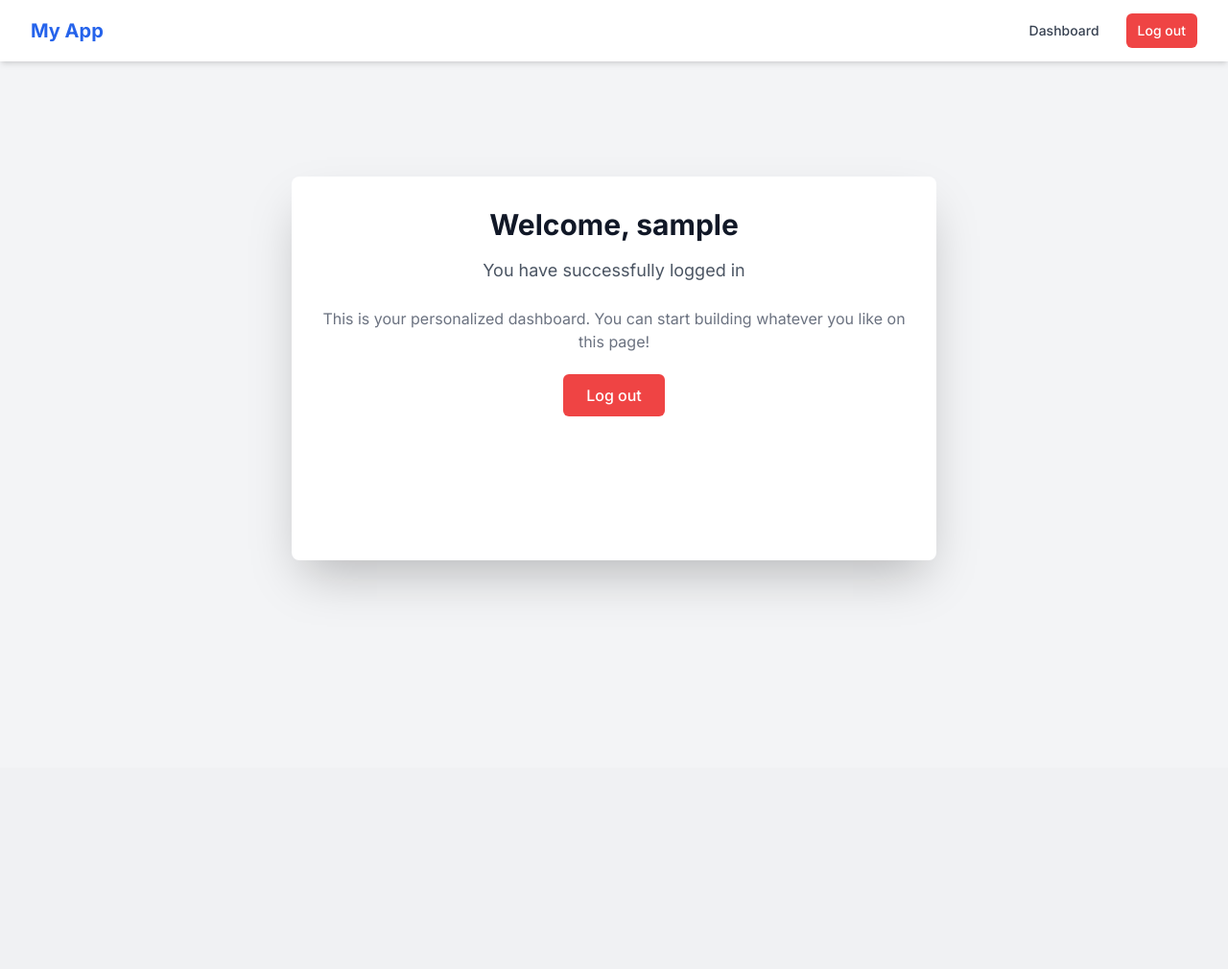
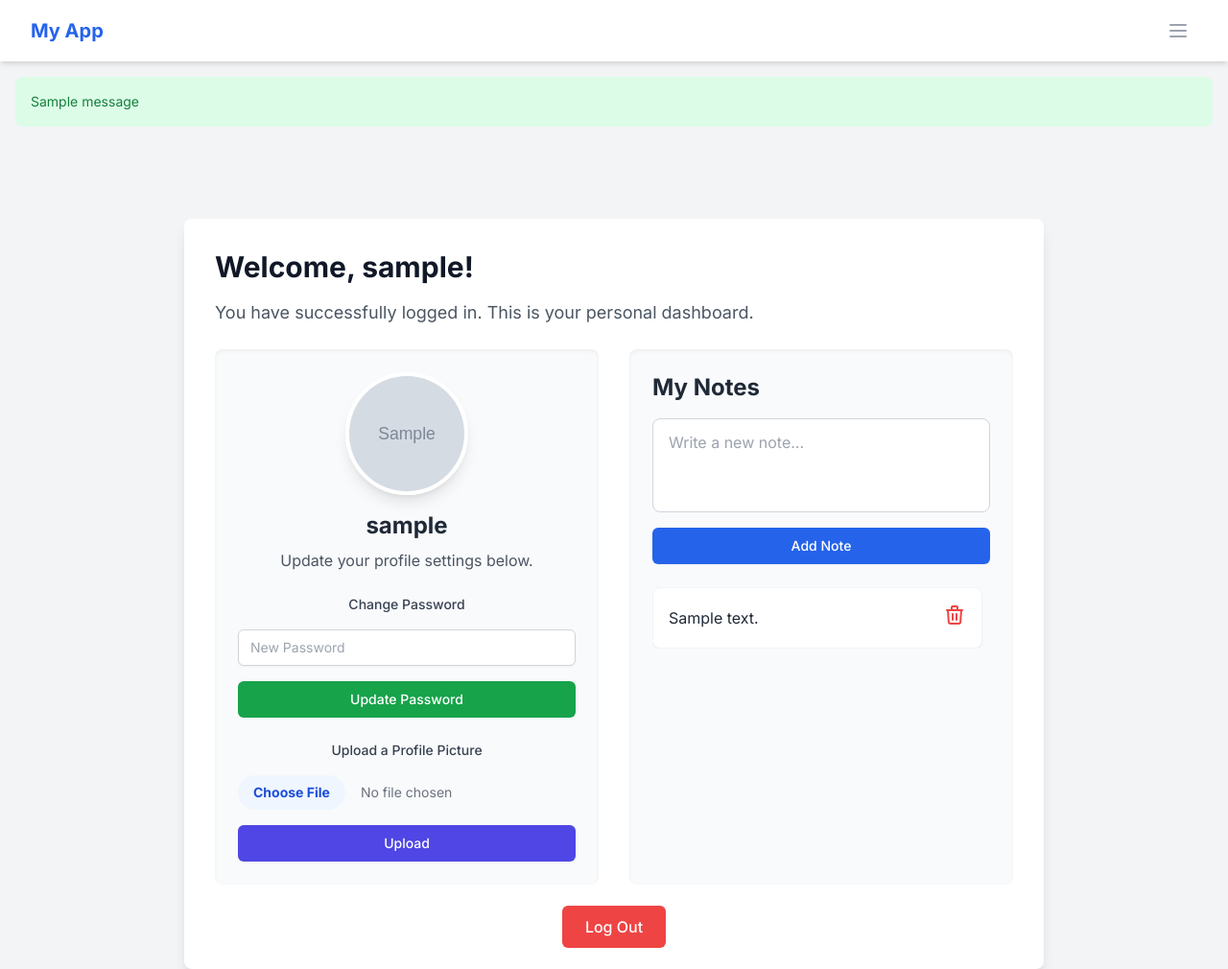
Before and after one commit to Brainnext/flask_web_auth, a Flask app: page /dashboard in a window 1280 px wide. Shown: the whole page at 96% size. Before the commit the page ends 615 px from the top, so only its background shows below. Run offline with Flask 3, Linux system fonts and the light colour scheme; a user stored in the database is signed in; tables that the repository leaves empty hold one stand-in row (values such as "Sample post"); grey boxes marked "Sample" are stand-in pictures; one stand-in notice (Sample message) is shown; some libraries are stand-ins or nearby versions.

Commit message:
Did more interface designs to have a better UI and UX

```diff
--- a/app.py
+++ b/app.py
@@ -1,11 +1,14 @@
 # Import the necessary Flask components and SQLAlchemy
 import os
 import re
+import uuid
+from datetime import datetime
 from dotenv import load_dotenv
-from flask import Flask, render_template, redirect, url_for, request
+from flask import Flask, render_template, redirect, url_for, request, flash, send_from_directory
 from flask_login import LoginManager, UserMixin, login_user, logout_user, login_required, current_user
 from werkzeug.security import generate_password_hash, check_password_hash
 from flask_sqlalchemy import SQLAlchemy
+from werkzeug.utils import secure_filename
 
 # Loading environment variable from .env file
 load_dotenv()
@@ -26,6 +29,22 @@ app.config['SQLALCHEMY_TRACK_MODIFICATIONS'] = False
 # Initialize the SQLAlchemy object with the app.
 db = SQLAlchemy(app)
 
+# Configure a directory for file uploads
+app.config['UPLOAD_FOLDER'] = 'static/uploads'
+# Create the uploads folder if it doesn't exist
+os.makedirs(app.config['UPLOAD_FOLDER'], exist_ok=True)
+
+# Define allowed file extensions for security
+ALLOWED_EXTENSIONS = {'png', 'jpg', 'jpeg', 'gif'}
+def allowed_file(filename):
+    return '.' in filename and filename.rsplit('.', 1)[1].lower() in ALLOWED_EXTENSIONS
+
+
+# Set up Flask-Login
+login_manager = LoginManager()
+login_manager.init_app(app)
+login_manager.login_view = 'login'
+
 # --- User Management with Database ---
 # The User model is a class that represents the 'user' table in our database.
 # UserMixin provides default implementations for Flask-Login's required methods.
@@ -37,14 +56,32 @@ class User(UserMixin, db.Model):
     # 'password_hash' stores the hashed password.
     password_hash = db.Column(db.String(128), nullable=False)
 
+    profile_image_url = db.Column(db.String(255), default='/static/placeholders/user.png')
+    # A relationship to the Note model, linking notes to this user
+    notes = db.relationship('Note', backref='author', lazy=True)
+
+    def check_password(self, password):
+        return check_password_hash(self.password_hash, password)
+
     def __repr__(self):
         # This is a helpful representation for debugging.
         return f'<User {self.username}>'
 
-# Set up Flask-Login
-login_manager = LoginManager()
-login_manager.init_app(app)
-login_manager.login_view = 'login'
+class Note(db.Model):
+    id = db.Column(db.Integer, primary_key=True)
+    content = db.Column(db.Text, nullable=False)
+    timestamp = db.Column(db.String(50), nullable=False, default=datetime.now().strftime("%Y-%m-%d %H:%M:%S"))
+    # Foreign key linking the note to a user
+    user_id = db.Column(db.Integer, db.ForeignKey('user.id'), nullable=False)
+
+    def __repr__(self):
+        return f"Note('{self.content}', '{self.timestamp}')"
+
+@login_manager.user_loader
+def load_user(user_id):
+    # Retrieve user by their unique ID from the database
+    return User.query.get(int(user_id))
+
 
 # This function is required by Flask-Login to load a user from the session.
 # It now queries the database instead of the in-memory dictionary.
@@ -92,6 +129,7 @@ def signup():
         if existing_user:
             return render_template ("signup.html" , error_message="Username already exists. Please try another.")
 
+
         # Create a new User object and set the hashed password
         password_hash = generate_password_hash(password)
         new_user = User(username=username, password_hash=password_hash)
@@ -136,7 +174,95 @@ def dashboard():
     """
     Renders the dashboard page for logged-in users.
     """
-    return render_template('dashboard.html', username=current_user.username)
+    return render_template('dashboard.html', username=current_user.username, notes=current_user.notes, profile_image=current_user.profile_image_url)
+
+@app.route('/add_note', methods=['POST'])
+@login_required
+def add_note():
+    note_content = request.form.get('note_content')
+    if note_content:
+        # Create a new Note object and associate it with the current user
+        new_note = Note(content=note_content, author=current_user)
+        # Add the note to the database session and commit
+        db.session.add(new_note)
+        db.session.commit()
+        flash('Note added successfully!', 'success')
+    return redirect(url_for('dashboard'))
+
+@app.route('/delete_note', methods=['POST'])
+@login_required
+def delete_note():
+    # Get the note ID from the hidden form input
+    note_id = request.form.get('note_id')
+    # Use get_or_404 to handle cases where the note doesn't exist
+    note = Note.query.get_or_404(note_id)
+
+    # Security check: Ensure the current user is the author of the note
+    if note.user_id != current_user.id:
+        flash('You do not have permission to delete this note.', 'error')
+        abort(403) # Forbidden
+
+    db.session.delete(note)
+    db.session.commit()
+    flash('Note deleted successfully!', 'success')
+    return redirect(url_for('dashboard'))
+
+@app.route('/update_name', methods=['POST'])
+@login_required
+def update_name():
+    new_name = request.form.get('new_username')
+    if new_name:
+        # Update the username in the database
+        current_user.username = new_name
+        db.session.commit()
+        flash('Display name updated successfully!', 'success')
+    return redirect(url_for('dashboard'))
+
+@app.route('/update_password', methods=['POST'])
+@login_required
+def update_password():
+    new_password = request.form.get('new_password')
+    if new_password:
+        # Update the password hash in the database
+        current_user.password_hash = generate_password_hash(new_password)
+        db.session.commit()
+        flash('Password updated successfully!', 'success')
+    return redirect(url_for('dashboard'))
+
+@app.route('/upload_file', methods=['POST'])
+@login_required
+def upload_file():
+    # Check if the post request has the file part
+    if 'file' not in request.files:
+        flash('No file part', 'error')
+        return redirect(url_for('dashboard'))
+
+    file = request.files['file']
+    if file.filename == '':
+        flash('No selected file', 'error')
+        return redirect(url_for('dashboard'))
+
+    # Check if the file is allowed
+    if file and allowed_file(file.filename):
+        filename = secure_filename(file.filename)
+        unique_filename = f"{uuid.uuid4()}_{filename}"
+        file_path = os.path.join(app.config['UPLOAD_FOLDER'], unique_filename)
+        file.save(file_path)
+
+        # Update the user's profile with the new image URL
+        current_user.profile_image_url = url_for('uploaded_file', filename=unique_filename)
+        db.session.commit()
+        flash('Profile picture uploaded successfully!', 'success')
+    else:
+        flash('Invalid file type. Only PNG, JPG, JPEG, and GIF are allowed.', 'error')
+
+    return redirect(url_for('dashboard'))
+
+# A route to serve uploaded files from the static directory
+@app.route('/static/uploads/<path:filename>')
+def uploaded_file(filename):
+    return send_from_directory(app.config['UPLOAD_FOLDER'], filename)
+
 
 # The logout route
 @app.route('/logout')
--- /dev/null
+++ b/static/script.js
@@ -0,0 +1,10 @@
+const mobileMenuButton = document.getElementById('mobile-menu-button');
+        const mobileMenu = document.getElementById('mobile-menu');
+
+        mobileMenuButton.addEventListener('click', () => {
+            if (mobileMenu.style.display === 'none') {
+                mobileMenu.style.display = 'block';
+            } else {
+                mobileMenu.style.display = 'none';
+            }
+        });
--- /dev/null
+++ b/static/style.css
@@ -0,0 +1,25 @@
+@import url('https://fonts.googleapis.com/css2?family=Inter:wght@400;500;700&display=swap');
+        body {
+            font-family: 'Inter', sans-serif;
+            background-color: #f3f4f6;
+            color: #1f2937;
+        }
+
+@keyframes pulse-slow {
+    0%, 100% {
+        transform: scale(1);
+        opacity: 0.1;
+    }
+    50% {
+        transform: scale(1.2);
+        opacity: 0.15;
+    }
+}
+
+.animate-pulse-slow {
+    animation: pulse-slow 6s ease-in-out infinite;
+}
+
+.animate-pulse-slow-reverse {
+    animation: pulse-slow 6s ease-in-out infinite reverse;
+}
--- a/templates/base.html
+++ b/templates/base.html
@@ -5,15 +5,10 @@
     <meta name="viewport" content="width=device-width, initial-scale=1.0">
     <title> {% block title %} My App {% endblock %}</title>
     <!---- Tailwind cdn for easy styling-->
+    <link rel="icon" type="image/png" href="https://placehold.co/32x32/1f2937/ffffff?text=APP">
+    <link rel="stylesheet" href="{{url_for('static', filename='/style.css')}}">
     <script src="https://cdn.tailwindcss.com"></script>
-    <style>
-        @import url('https://fonts.googleapis.com/css2?family=Inter:wght@400;500;700&display=swap');
-        body {
-            font-family: 'Inter', sans-serif;
-            background-color: #f3f4f6;
-            color: #1f2937;
-        }
-    </style>
+
 </head>
 <body class="min-h-screen flex flex-col">
     <!--- Nav bar -->
@@ -25,20 +20,47 @@
                         My App
                     </a>
                 </div>
-                <div class="hidden md:block">
-                    <div class="ml-10 flex items-baseline space-x-4">
-                        {% if current_user.is_authenticated %}
-                        <a href="/dashboard" class="text-gray-700 hover:text-blue-600 px-3 py-2 rounded-md text-sm font-medium">Dashboard</a>
-                        <a href="/logout" class="bg-red-500 hover:bg-red-600 text-white px-3 py-2 rounded-md text-sm font-medium">Log out</a>
-                        {% else %}
-                        <a href="/login" class="text-gray-700 hover:text-blue-600 px-3 py-2 rounded-md text-sm font-medium">Log in</a>
-                        <a href="/signup" class="bg-blue-600 hover:bg-blue-700 text-white px-3 py-2 rounded-md text-sm font-medium">Sign up</a>
-                        {% endif %}
-                    </div>
+
+                <!-- Mobile Menu -->
+                 <div>
+                    <button id="mobile-menu-button" type="button" class="inline-flex items-center justify-center p-2 rounded-md text-gray-400 hover:text-white hover:bg-gray-700 focus:outline-none focus:ring-2 focus:ring-inset focus:ring-white" aria-controls="mobile-menu" aria-expanded="false">
+                        <span class="sr-only">Open main menu</span>
+                        <svg class="block h-6 w-6" xmlns="http://www.w3.org/2000/svg" fill="none" viewBox="0 0 24 24" stroke="currentColor" aria-hidden="true">
+                            <path stroke-linecap="round" stroke-linejoin="round" stroke-width="2" d="M4 6h16M4 12h16M4 18h16" />
+                        </svg>
+                    </button>
                 </div>
             </div>
         </div>
+        <!-- Mobile Menu to show/hide menu state-->
+        <div class="md:hidden" id="mobile-menu" style="display: none;">
+            <div class="px-2 pt-2 pb-3 space-y-1 sm:px-3">
+                {% if current_user.is_authenticated %}
+                    <a href="/dashboard" class="text-gray-700 hover:bg-gray-200 block px-3 py-2 rounded-md text-base font-medium">Dashboard</a>
+                    <a href="/logout" class="text-gray-700 hover:bg-gray-200 block px-3 py-2 rounded-md text-base font-medium">Log out</a>
+                {% else %}
+                    <a href="/login" class="text-gray-700 hover:bg-gray-200 block px-3 py-2 rounded-md text-base font-medium">Log in</a>
+                    <a href="/signup" class="bg-blue-600 text-white hover:bg-blue-700 block px-3 py-2 rounded-md text-base font-medium">Sign up</a>
+                {% endif %}
+            </div>
+        </div>
     </nav>
+
+    <!-- Flash Messages Section -->
+    <div class="container mx-auto px-4 mt-4">
+        {% with messages = get_flashed_messages(with_categories=true) %}
+        {% if messages %}
+            {% for category, message in messages %}
+                <div class="p-4 mb-4 text-sm rounded-lg
+                    {% if category == 'success' %} bg-green-100 text-green-700 {% endif %}
+                    {% if category == 'error' %} bg-red-100 text-red-700 {% endif %}
+                    {% if category == 'info' %} bg-blue-100 text-blue-700 {% endif %}">
+                    {{ message }}
+                </div>
+            {% endfor %}
+        {% endif %}
+        {% endwith %}
+    </div>
 
     <!---Main Content -->
     <main class="flex-grow flex item-center justify-center px-4 mt-20">
@@ -47,5 +69,9 @@
         {% endblock %}
 
     </main>
+
+    <script src="{{url_for('static', filename='script.js')}}">
+
+    </script>
 </body>
 </html>
--- a/templates/dashboard.html
+++ b/templates/dashboard.html
@@ -3,13 +3,83 @@
 {% block title %} Dashboard {% endblock %}
 
 {% block content %}
-<div class="bg-white px-8 rounded-lg shadow-2xl max-w-2xl w-full h-full min-h-[50vh] text-center mt-10">
-    <h2 class="text-3xl font-bold text-gray-900 mb-4 mt-8"> Welcome, {{ username }}</h2>
-    <p class="text-lg text-gray-600 mb-6"> You have successfully logged in</p>
-    <p class="text-gray-500"> This is your personalized dashboard. You can start building whatever you like on this page!</p>
+<div class="bg-white p-8 rounded-lg shadow-lg max-w-4xl w-full text-left">
+    <h2 class="text-3xl font-bold text-gray-900 mb-4">Welcome, {{ username }}!</h2>
+    <p class="text-lg text-gray-600 mb-6">You have successfully logged in. This is your personal dashboard.</p>
 
-    <div class="mt-8">
-        <a href="/logout" class="bg-red-500 hover:bg-red-600 text-white px-6 py-3 rounded-md text-base font-medium transition-colors duration-200"> Log out</a>
+    <div class="grid grid-cols-1 md:grid-cols-2 gap-8">
+        <!-- Profile Section -->
+        <div class="bg-gray-50 p-6 rounded-lg shadow-inner flex flex-col items-center text-center">
+            <div class="w-32 h-32 rounded-full overflow-hidden border-4 border-white shadow-lg mb-4">
+                <img src="{{ profile_image }}" alt="Profile Picture" class="w-full h-full object-cover">
+            </div>
+            <h3 class="text-2xl font-semibold text-gray-800 mb-2">{{ username }}</h3>
+            <p class="text-gray-600 mb-6">Update your profile settings below.</p>
+
+            <!-- Change Password Form -->
+            <form action="/update_password" method="post" class="mb-6 space-y-4 w-full">
+                <label for="new_password" class="block text-sm font-medium text-gray-700">Change Password</label>
+                <input type="password" id="new_password" name="new_password" placeholder="New Password"
+                       class="mt-1 block w-full px-3 py-2 border border-gray-300 rounded-md shadow-sm focus:outline-none focus:ring-blue-500 focus:border-blue-500 sm:text-sm">
+                <button type="submit" class="w-full py-2 px-4 border border-transparent rounded-md shadow-sm text-sm font-medium text-white bg-green-600 hover:bg-green-700">
+                    Update Password
+                </button>
+            </form>
+
+            <!-- Upload Photo Form -->
+            <form action="/upload_file" method="post" enctype="multipart/form-data" class="w-full space-y-4">
+                <label for="file_upload" class="block text-sm font-medium text-gray-700">Upload a Profile Picture</label>
+                <input type="file" id="file_upload" name="file"
+                       class="block w-full text-sm text-gray-500 file:mr-4 file:py-2 file:px-4 file:rounded-full file:border-0 file:text-sm file:font-semibold file:bg-blue-50 file:text-blue-700 hover:file:bg-blue-100">
+                <button type="submit" class="py-2 px-4 w-full border border-transparent rounded-md shadow-sm text-sm font-medium text-white bg-indigo-600 hover:bg-indigo-700">
+                    Upload
+                </button>
+            </form>
+        </div>
+
+        <!-- Notes Section -->
+        <div class="bg-gray-50 p-6 rounded-lg shadow-inner">
+            <h3 class="text-2xl font-semibold text-gray-800 mb-4">My Notes</h3>
+            <form action="/add_note" method="post" class="mb-6 space-y-4">
+                <div>
+                    <textarea id="note_content" name="note_content" rows="3"
+                              class="block w-full px-4 py-3 rounded-lg border border-gray-300 focus:ring-blue-500 focus:border-blue-500 resize-none"
+                              placeholder="Write a new note..."></textarea>
+                </div>
+                <button type="submit"
+                        class="w-full py-2 px-4 border border-transparent rounded-md shadow-sm text-sm font-medium text-white bg-blue-600 hover:bg-blue-700">
+                    Add Note
+                </button>
+            </form>
+            <div class="space-y-4 max-h-96 overflow-y-auto pr-2">
+                {% if notes %}
+                {% for note in notes %}
+                <div class="bg-white p-4 rounded-lg shadow-sm border border-gray-100 flex items-center justify-between">
+                    <p class="text-gray-800 flex-grow">{{ note.content }}</p>
+                    <form action="/delete_note" method="post">
+                        <input type="hidden" name="note_id" value="{{ note.id }}">
+                        <button type="submit" class="text-red-500 hover:text-red-700 ml-4 transition-colors duration-200" title="Delete Note">
+                            <svg xmlns="http://www.w3.org/2000/svg" class="h-6 w-6" fill="none" viewBox="0 0 24 24" stroke="currentColor" stroke-width="2">
+                                <path stroke-linecap="round" stroke-linejoin="round" d="M19 7l-.867 12.142A2 2 0 0116.138 21H7.862a2 2 0 01-1.995-1.858L5 7m5 4v6m4-6v6m1-10V4a1 1 0 00-1-1h-4a1 1 0 00-1 1v3M4 7h16" />
+                            </svg>
+                        </button>
+                    </form>
+                </div>
+                {% endfor %}
+                {% else %}
+                <div class="bg-white p-4 rounded-lg shadow-sm border border-gray-100">
+                    <p class="text-gray-800">No notes yet. Start writing one!</p>
+                </div>
+                {% endif %}
+            </div>
+        </div>
+    </div>
+
+    <!-- Final Logout Button -->
+    <div class="mt-8 text-center">
+        <a href="/logout" class="bg-red-500 hover:bg-red-600 text-white px-6 py-3 rounded-md text-base font-medium transition-colors duration-200">
+            Log Out
+        </a>
     </div>
 </div>
 
```
Also changed, not shown: static/uploads/8ef5805a-62ab-4803-a98a-687396a455b9_cNSUgSOf_400x400.jpg (added).
